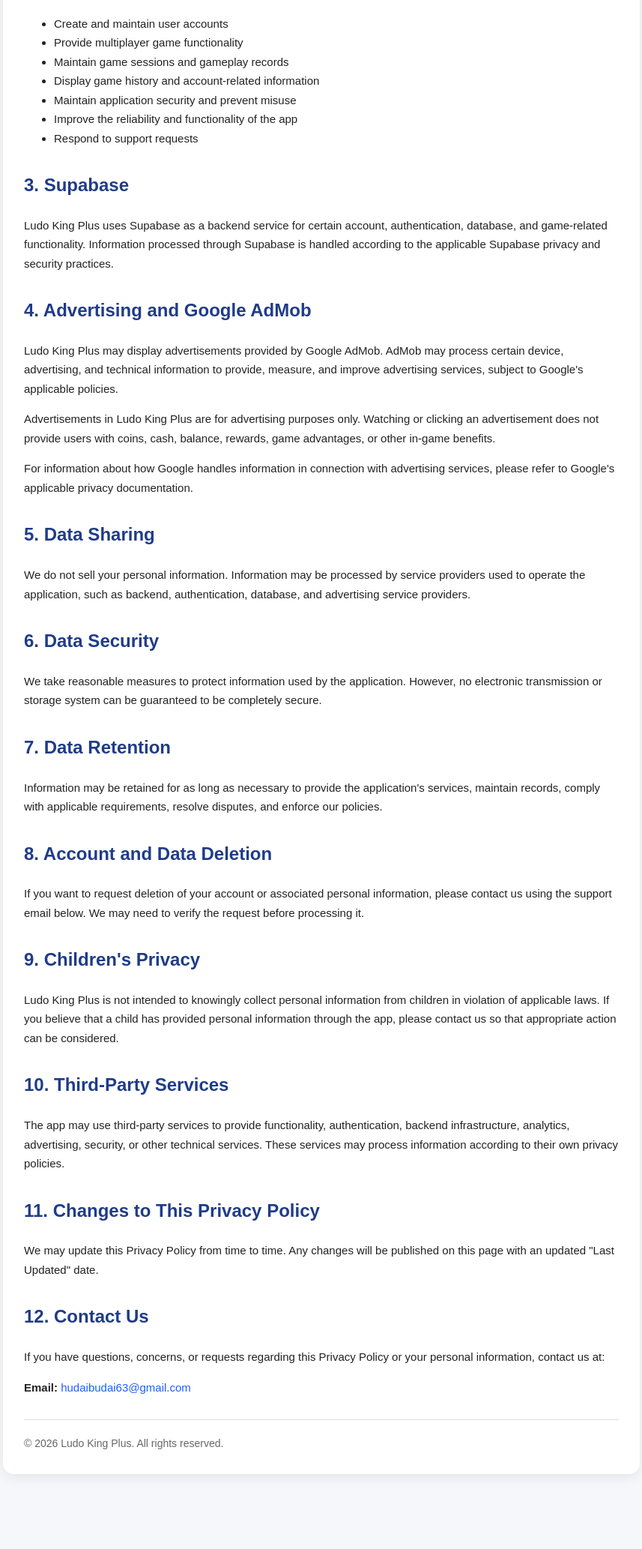
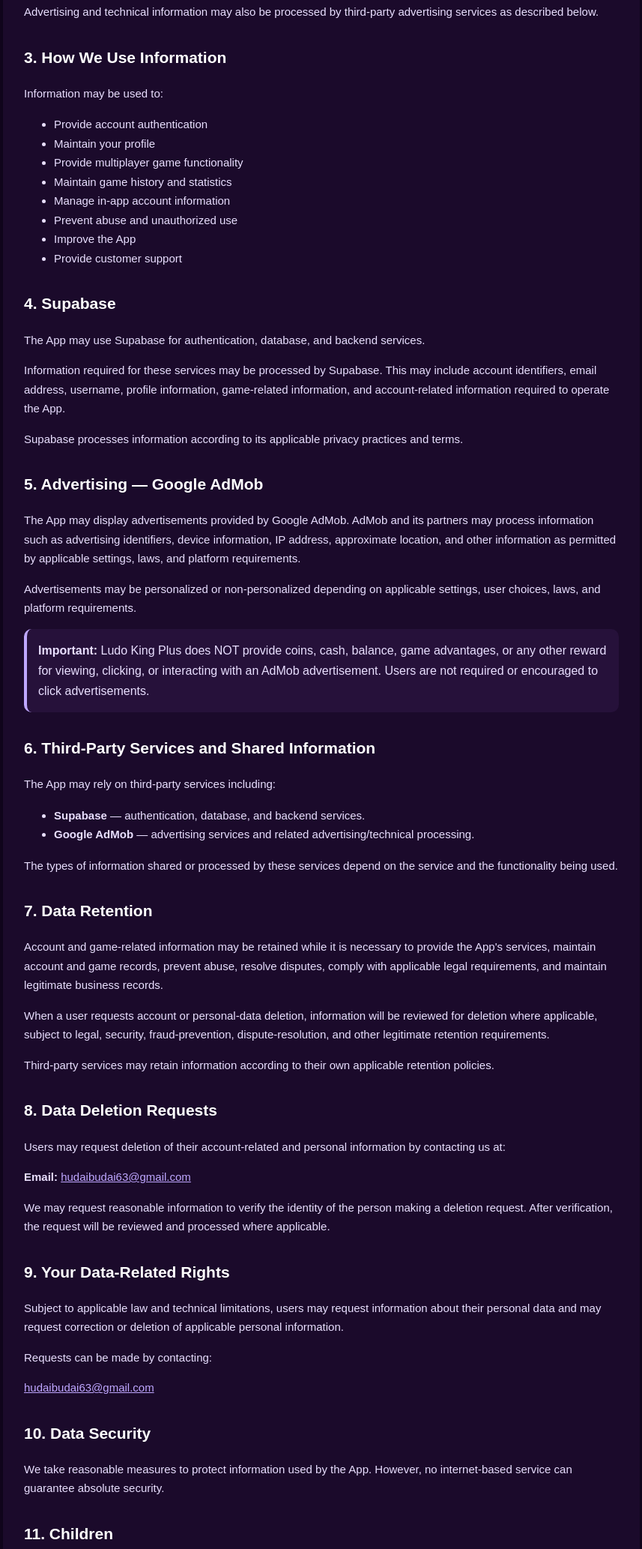
Before and after one commit to duetkhan/ludo-king-plus-legal, a plain HTML site: page privacy-policy.html in a window 1280 px wide. Shown: the part 643-2709 px from the top of the page at 75% size, without its empty margins (211-1068 px from the left). Before the commit the page ends 2659 px from the top, so only its background shows below. Drawn offline with Linux system fonts and the light colour scheme.

Commit message:
Update privacy-policy.html

```diff
--- a/privacy-policy.html
+++ b/privacy-policy.html
@@ -7,35 +7,36 @@
 
     <style>
         body {
+            margin: 0;
+            background: #12051F;
+            color: #E9DFFF;
             font-family: Arial, sans-serif;
             line-height: 1.7;
-            margin: 0;
-            padding: 0;
-            background: #f5f7fb;
-            color: #222;
         }
 
         .container {
             max-width: 850px;
-            margin: 0 auto;
-            padding: 25px 18px 50px;
+            margin: auto;
+            padding: 24px 18px 50px;
         }
 
         .card {
-            background: #ffffff;
+            background: #1B0A2B;
             padding: 28px;
-            border-radius: 14px;
-            box-shadow: 0 4px 18px rgba(0,0,0,0.08);
+            border-radius: 16px;
+            box-shadow: 0 4px 20px rgba(0,0,0,0.3);
         }
 
         h1 {
+            color: #FFFFFF;
+            font-size: 28px;
             margin-top: 0;
-            color: #111827;
         }
 
         h2 {
+            color: #FFFFFF;
+            font-size: 21px;
             margin-top: 30px;
-            color: #1f3c88;
         }
 
         p, li {
@@ -43,20 +44,26 @@
         }
 
         a {
-            color: #1f5eff;
-            text-decoration: none;
+            color: #BFA7FF;
         }
 
         .updated {
-            color: #666;
+            color: #B8A9C9;
             font-size: 14px;
         }
 
+        .notice {
+            padding: 15px;
+            border-radius: 10px;
+            background: #26113A;
+            border-left: 4px solid #BFA7FF;
+        }
+
         .footer {
-            margin-top: 30px;
+            margin-top: 35px;
             padding-top: 20px;
-            border-top: 1px solid #ddd;
-            color: #666;
+            border-top: 1px solid #3A2450;
+            color: #A99BB8;
             font-size: 14px;
         }
     </style>
@@ -67,148 +74,151 @@
 <div class="container">
 <div class="card">
 
-        <h1>Privacy Policy for Ludo King Plus</h1>
+<h1>LUDO KING PLUS — PRIVACY POLICY</h1>
 
 <p class="updated">
     Last Updated: September 20, 2026
 </p>
 
+<h2>1. Introduction</h2>
+
 <p>
-            Ludo King Plus ("we", "our", or "the app") respects your privacy.
-            This Privacy Policy explains how information may be collected,
-            used, stored, and processed when you use the Ludo King Plus
-            mobile application.
+    Ludo King Plus ("we", "our", or "the App") respects your privacy.
+    This Privacy Policy explains what information may be collected,
+    how it is used, how it may be shared with third-party services,
+    and how users can request access to or deletion of their information.
 </p>
 
-        <h2>1. Information We May Collect</h2>
+<h2>2. Information We May Collect</h2>
 
 <p>
-            Depending on how you use the app, Ludo King Plus may process
-            information associated with your account and gameplay.
+    Depending on how you use the App, we may process the following
+    information:
 </p>
 
 <ul>
-            <li>Account and authentication information</li>
-            <li>User identification information required for account functionality</li>
-            <li>Game and gameplay information</li>
-            <li>Game history and related records</li>
-            <li>Wallet, balance, or transaction-related information where applicable</li>
-            <li>Technical information required for the operation and security of the app</li>
+    <li>Email address</li>
+    <li>User ID</li>
+    <li>Username</li>
+    <li>Profile information</li>
+    <li>Game results and game statistics</li>
+    <li>Game history</li>
+    <li>Account balance and related account information</li>
+    <li>Information related to your use of the App</li>
 </ul>
 
-        <h2>2. How We Use Information</h2>
+<p>
+    Advertising and technical information may also be processed by
+    third-party advertising services as described below.
+</p>
+
+<h2>3. How We Use Information</h2>
 
 <p>
     Information may be used to:
 </p>
 
 <ul>
-            <li>Create and maintain user accounts</li>
+    <li>Provide account authentication</li>
+    <li>Maintain your profile</li>
     <li>Provide multiplayer game functionality</li>
-            <li>Maintain game sessions and gameplay records</li>
-            <li>Display game history and account-related information</li>
-            <li>Maintain application security and prevent misuse</li>
-            <li>Improve the reliability and functionality of the app</li>
-            <li>Respond to support requests</li>
+    <li>Maintain game history and statistics</li>
+    <li>Manage in-app account information</li>
+    <li>Prevent abuse and unauthorized use</li>
+    <li>Improve the App</li>
+    <li>Provide customer support</li>
 </ul>
 
-        <h2>3. Supabase</h2>
+<h2>4. Supabase</h2>
 
 <p>
-            Ludo King Plus uses Supabase as a backend service for certain
-            account, authentication, database, and game-related functionality.
-            Information processed through Supabase is handled according to
-            the applicable Supabase privacy and security practices.
-        </p>
-
-        <h2>4. Advertising and Google AdMob</h2>
-
-        <p>
-            Ludo King Plus may display advertisements provided by Google AdMob.
-            AdMob may process certain device, advertising, and technical
-            information to provide, measure, and improve advertising services,
-            subject to Google's applicable policies.
+    The App may use Supabase for authentication, database, and backend
+    services.
 </p>
 
 <p>
-            Advertisements in Ludo King Plus are for advertising purposes only.
-            Watching or clicking an advertisement does not provide users with
-            coins, cash, balance, rewards, game advantages, or other in-game
-            benefits.
+    Information required for these services may be processed by Supabase.
+    This may include account identifiers, email address, username,
+    profile information, game-related information, and account-related
+    information required to operate the App.
 </p>
 
 <p>
-            For information about how Google handles information in connection
-            with advertising services, please refer to Google's applicable
-            privacy documentation.
+    Supabase processes information according to its applicable privacy
+    practices and terms.
 </p>
 
-        <h2>5. Data Sharing</h2>
+<h2>5. Advertising — Google AdMob</h2>
 
 <p>
-            We do not sell your personal information. Information may be
-            processed by service providers used to operate the application,
-            such as backend, authentication, database, and advertising
-            service providers.
+    The App may display advertisements provided by Google AdMob.
+    AdMob and its partners may process information such as advertising
+    identifiers, device information, IP address, approximate location,
+    and other information as permitted by applicable settings, laws,
+    and platform requirements.
 </p>
 
-        <h2>6. Data Security</h2>
+<p>
+    Advertisements may be personalized or non-personalized depending
+    on applicable settings, user choices, laws, and platform requirements.
+</p>
+
+<div class="notice">
+    <strong>Important:</strong>
+    Ludo King Plus does NOT provide coins, cash, balance, game advantages,
+    or any other reward for viewing, clicking, or interacting with an
+    AdMob advertisement. Users are not required or encouraged to click
+    advertisements.
+</div>
+
+<h2>6. Third-Party Services and Shared Information</h2>
 
 <p>
-            We take reasonable measures to protect information used by the
-            application. However, no electronic transmission or storage system
-            can be guaranteed to be completely secure.
+    The App may rely on third-party services including:
+</p>
+
+<ul>
+    <li>
+        <strong>Supabase</strong> — authentication, database, and
+        backend services.
+    </li>
+    <li>
+        <strong>Google AdMob</strong> — advertising services and
+        related advertising/technical processing.
+    </li>
+</ul>
+
+<p>
+    The types of information shared or processed by these services
+    depend on the service and the functionality being used.
 </p>
 
 <h2>7. Data Retention</h2>
 
 <p>
-            Information may be retained for as long as necessary to provide
-            the application's services, maintain records, comply with
-            applicable requirements, resolve disputes, and enforce our
-            policies.
+    Account and game-related information may be retained while it is
+    necessary to provide the App's services, maintain account and game
+    records, prevent abuse, resolve disputes, comply with applicable
+    legal requirements, and maintain legitimate business records.
 </p>
 
-        <h2>8. Account and Data Deletion</h2>
+<p>
+    When a user requests account or personal-data deletion, information
+    will be reviewed for deletion where applicable, subject to legal,
+    security, fraud-prevention, dispute-resolution, and other legitimate
+    retention requirements.
+</p>
 
 <p>
-            If you want to request deletion of your account or associated
-            personal information, please contact us using the support email
-            below. We may need to verify the request before processing it.
+    Third-party services may retain information according to their own
+    applicable retention policies.
 </p>
 
-        <h2>9. Children's Privacy</h2>
+<h2>8. Data Deletion Requests</h2>
 
 <p>
-            Ludo King Plus is not intended to knowingly collect personal
-            information from children in violation of applicable laws.
-            If you believe that a child has provided personal information
-            through the app, please contact us so that appropriate action
-            can be considered.
-        </p>
-
-        <h2>10. Third-Party Services</h2>
-
-        <p>
-            The app may use third-party services to provide functionality,
-            authentication, backend infrastructure, analytics, advertising,
-            security, or other technical services. These services may process
-            information according to their own privacy policies.
-        </p>
-
-        <h2>11. Changes to This Privacy Policy</h2>
-
-        <p>
-            We may update this Privacy Policy from time to time. Any changes
-            will be published on this page with an updated "Last Updated"
-            date.
-        </p>
-
-        <h2>12. Contact Us</h2>
-
-        <p>
-            If you have questions, concerns, or requests regarding this
-            Privacy Policy or your personal information, contact us at:
+    Users may request deletion of their account-related and personal
+    information by contacting us at:
 </p>
 
 <p>
@@ -216,6 +226,88 @@
     <a href="mailto:hudaibudai63@gmail.com">
         hudaibudai63@gmail.com
     </a>
+</p>
+
+<p>
+    We may request reasonable information to verify the identity of the
+    person making a deletion request. After verification, the request
+    will be reviewed and processed where applicable.
+</p>
+
+<h2>9. Your Data-Related Rights</h2>
+
+<p>
+    Subject to applicable law and technical limitations, users may
+    request information about their personal data and may request
+    correction or deletion of applicable personal information.
+</p>
+
+<p>
+    Requests can be made by contacting:
+</p>
+
+<p>
+    <a href="mailto:hudaibudai63@gmail.com">
+        hudaibudai63@gmail.com
+    </a>
+</p>
+
+<h2>10. Data Security</h2>
+
+<p>
+    We take reasonable measures to protect information used by the App.
+    However, no internet-based service can guarantee absolute security.
+</p>
+
+<h2>11. Children</h2>
+
+<p>
+    The App is not intended to knowingly collect personal information
+    from children in violation of applicable laws. If you believe that
+    information has been provided by a child inappropriately, please
+    contact us.
+</p>
+
+<h2>12. Your Choices</h2>
+
+<p>
+    You may be able to control certain privacy and advertising settings
+    through your Android device, Google account, or other applicable
+    service settings.
+</p>
+
+<p>
+    Where applicable, users may also make requests concerning their
+    personal information by contacting us.
+</p>
+
+<h2>13. Changes to This Policy</h2>
+
+<p>
+    We may update this Privacy Policy from time to time.
+    When the policy is materially revised, the updated version will
+    be published on this page and the "Last Updated" date will be
+    changed. Where required by applicable law, users will be notified
+    through an appropriate method available within the App or its
+    services.
+</p>
+
+<h2>14. Contact</h2>
+
+<p>
+    If you have questions about this Privacy Policy, your information,
+    or a data-related request, please contact us at:
+</p>
+
+<p>
+    <strong>Email:</strong>
+    <a href="mailto:hudaibudai63@gmail.com">
+        hudaibudai63@gmail.com
+    </a>
+</p>
+
+<p>
+    By using Ludo King Plus, you acknowledge this Privacy Policy.
 </p>
 
 <div class="footer">
```
Lines whose indentation alone changed are shown as unchanged.
